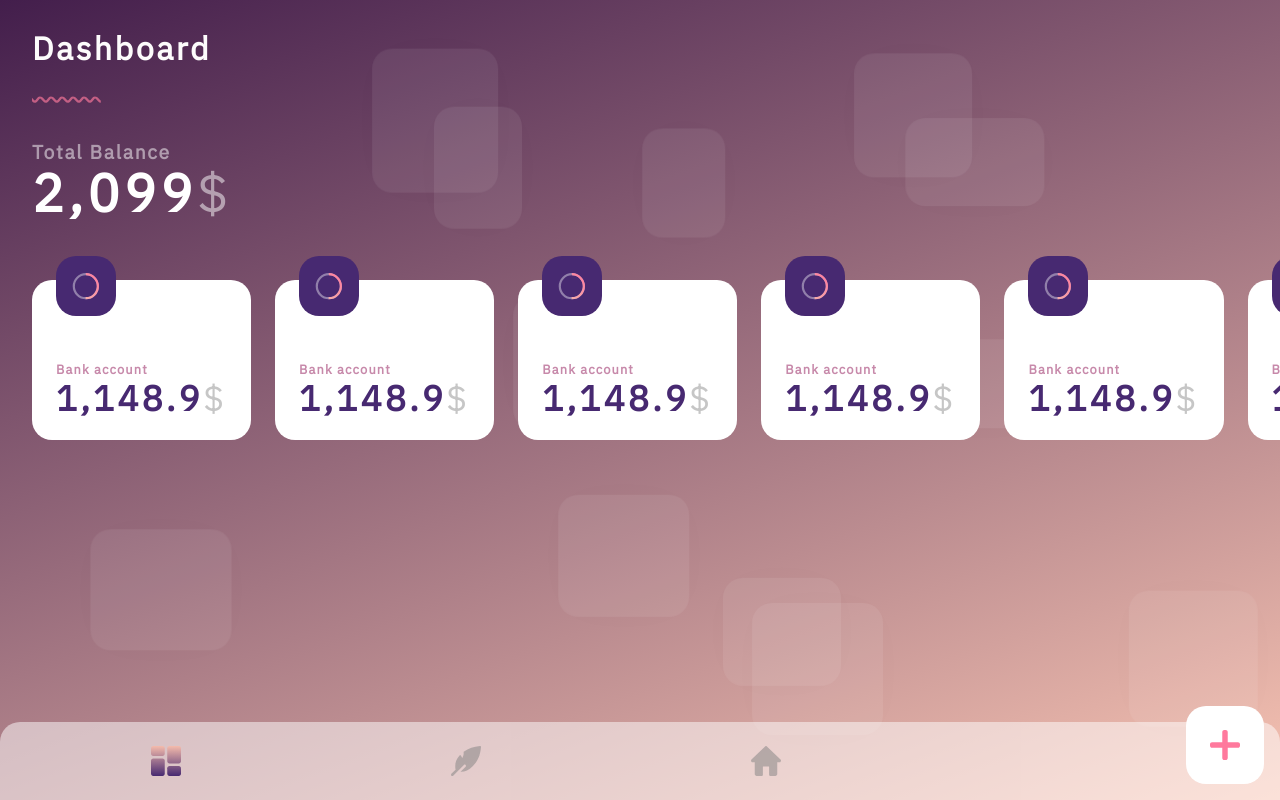
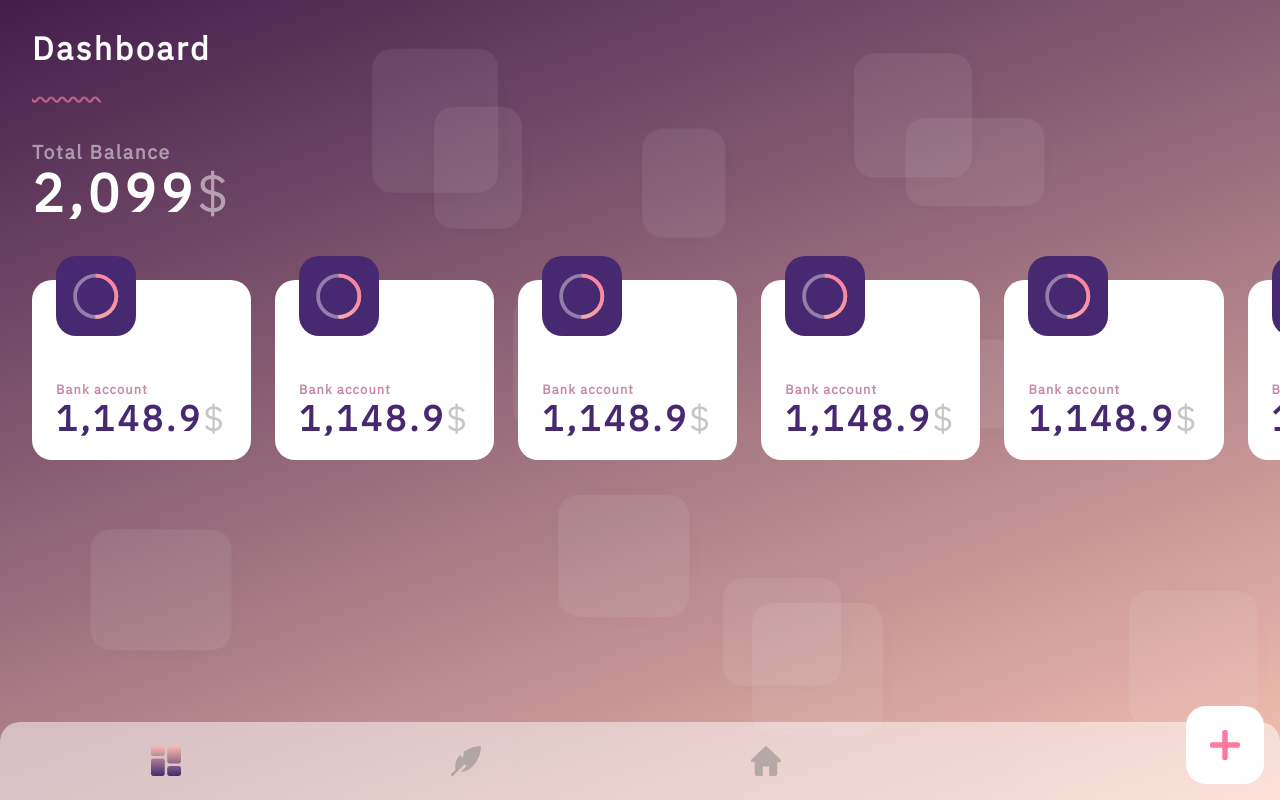
Before and after one commit to money-ctrl/react-client, a React (Create React App) app: page / in a window 1280 px wide. Built offline with nearby package versions, Linux system fonts and the light colour scheme; the HTML template or start-up script is replaced by a standard one.

Commit message:
feat: make circular progress bigger

```diff
--- a/src/ui/CircularProgress.css
+++ b/src/ui/CircularProgress.css
@@ -1,8 +1,8 @@
 .circular-progress {
   background-color: var(--accent-color);
   padding: 16px;
-  width: 60px;
-  height: 60px;
+  width: 80px;
+  height: 80px;
 }
 
 .circular-progress__svg {
```
